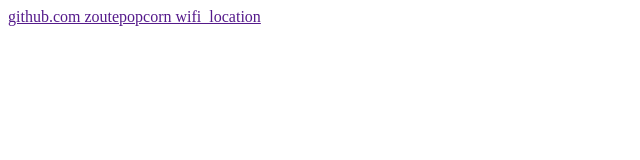
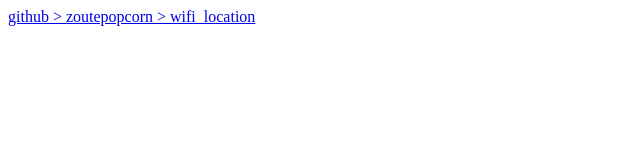
Before and after one commit to zoutepopcorn/zoutepopcorn.github.io, a plain HTML site: page index.html in a window 1280 px wide. Shown: the whole page, without its empty margins (0-640 px from the left). Drawn offline with Linux system fonts and the light colour scheme.

Commit message:
Update index.html

```diff
--- a/index.html
+++ b/index.html
@@ -1,5 +1,5 @@
 <html>
 <body>
-  <a href="">github.com zoutepopcorn wifi_location</a>
+  <a href="https://zoutepopcorn.github.io/wifi_location">github > zoutepopcorn > wifi_location</a>
 </body>
 </html>
```
